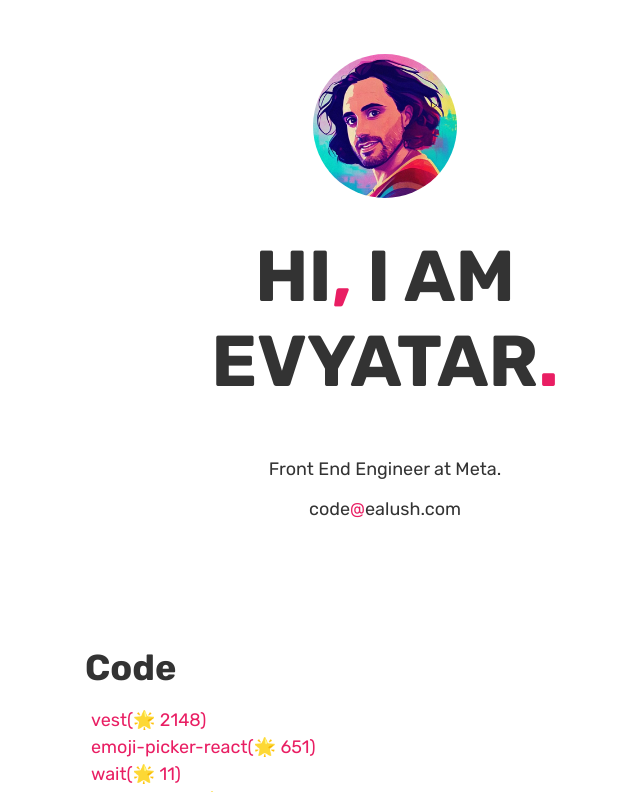
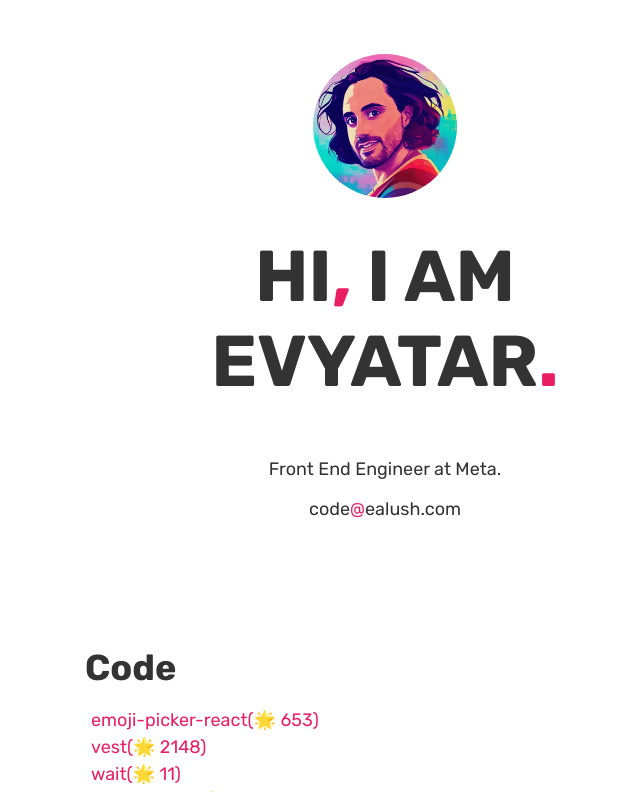
Before and after one commit to ealush/ealush.github.io, a website: page index.html in a window 1280 px wide. Shown: the top 792 px of the page, without its empty margins (255-895 px from the left). Drawn offline with Linux system fonts and the light colour scheme.

```diff
--- a/index.html
+++ b/index.html
@@ -24,9 +24,9 @@
             <h2>Code</h2>
             <ul>
             <li>
+                  <a href="https://github.com/ealush/emoji-picker-react" target="_blank" rel="noopener noreferrer">emoji-picker-react(🌟 653)</a>
+              </li><li>
                   <a href="https://github.com/ealush/vest" target="_blank" rel="noopener noreferrer">vest(🌟 2148)</a>
-              </li><li>
-                  <a href="https://github.com/ealush/emoji-picker-react" target="_blank" rel="noopener noreferrer">emoji-picker-react(🌟 651)</a>
               </li><li>
                   <a href="https://github.com/ealush/wait" target="_blank" rel="noopener noreferrer">wait(🌟 11)</a>
               </li><li>
```
